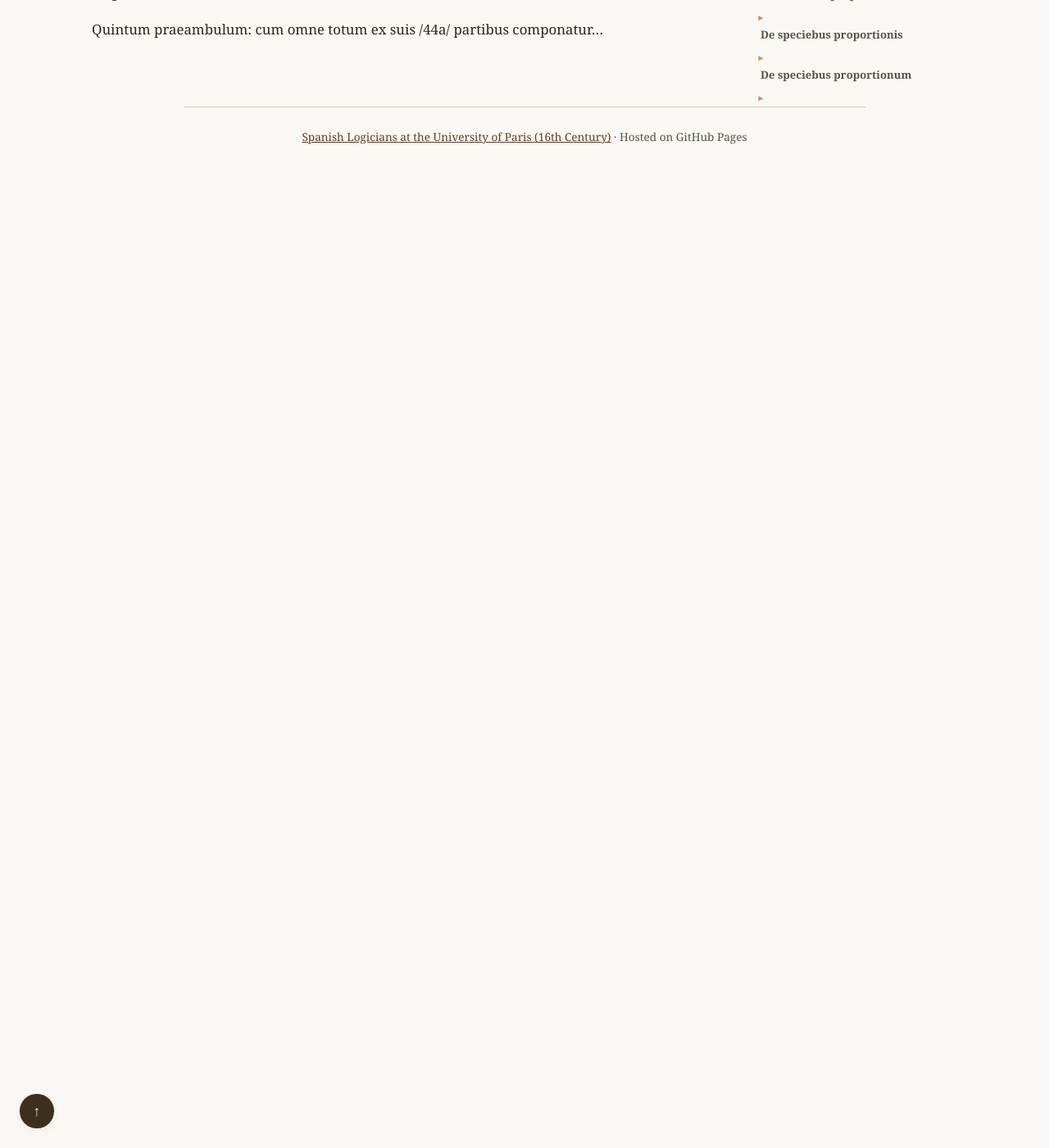
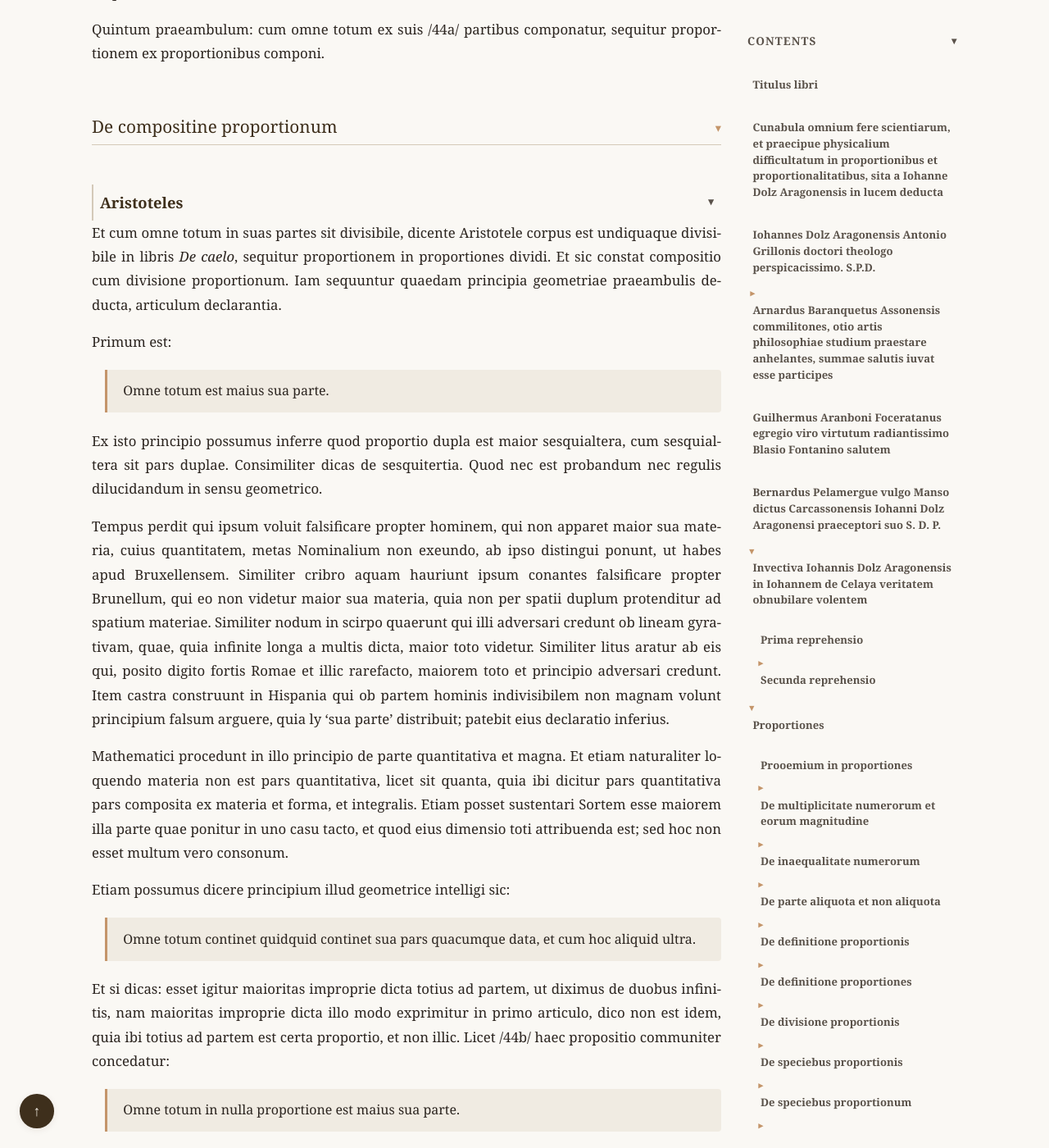
Before and after one commit to JoseBalado/Spanish-Logicians-at-the-University-of-Paris, a Jekyll site: the page built from philosophers/Juan-Dolz-del-Castellar/Cunabula-omnium-fere-scientiarum-1518.md, in a window 1280 px wide and 1400 px high, scrolled down 67786 px. Shown: the whole window at 82% size. Built offline with Jekyll 4.4.1, drawn with Linux system fonts in a browser that asks for light colours; before the commit the page ends 67989 px from its top, so only the background shows below that; some of the changed text lies outside the part shown.

Commit message:
Dolz, Cunabula page 44

```diff
--- a/cspell-latin-custom.txt
+++ b/cspell-latin-custom.txt
@@ -1156,6 +1156,7 @@ Guilhelmus
 gustativa
 gustativo
 gustativus
+gyrativam
 habilitandum
 habilitans
 habilitari
--- a/philosophers/Juan-Dolz-del-Castellar/Cunabula-omnium-fere-scientiarum-1518.md
+++ b/philosophers/Juan-Dolz-del-Castellar/Cunabula-omnium-fere-scientiarum-1518.md
@@ -1218,7 +1218,53 @@ Et propterea, praeter medium rationis, ponitur duplex medium apud mathematicos:
 
 Ideo cogita qualiter aliquotas in proportionibus accipis. Et sic, sicut proportio est pars proportionis, ita et aliquota proportio dicitur. Non tamen datur proportio quae cuiuslibet sit pars aliquota, nec etiam cuiuslibet alterius a se.
 
-Quintum praeambulum: cum omne totum ex suis /44a/ partibus componatur...
+Quintum praeambulum: cum omne totum ex suis /44a/ partibus componatur, sequitur proportionem ex proportionibus componi.
+
+## De compositine proportionum
+
+### Aristoteles
+
+Et cum omne totum in suas partes sit divisibile, dicente Aristotele corpus est undiquaque divisibile in libris *De caelo*, sequitur proportionem in proportiones dividi. Et sic constat compositio cum divisione proportionum. Iam sequuntur quaedam principia geometriae praeambulis deducta, articulum declarantia.
+
+Primum est:
+
+> Omne totum est maius sua parte.
+
+Ex isto principio possumus inferre quod proportio dupla est maior sesquialtera, cum sesquialtera sit pars duplae. Consimiliter dicas de sesquitertia. Quod nec est probandum nec regulis dilucidandum in sensu geometrico.
+
+Tempus perdit qui ipsum voluit falsificare propter hominem, qui non apparet maior sua materia, cuius quantitatem, metas Nominalium non exeundo, ab ipso distingui ponunt, ut habes apud Bruxellensem. Similiter cribro aquam hauriunt ipsum conantes falsificare propter Brunellum, qui eo non videtur maior sua materia, quia non per spatii duplum protenditur ad spatium materiae. Similiter nodum in scirpo quaerunt qui illi adversari credunt ob lineam gyrativam, quae, quia infinite longa a multis dicta, maior toto videtur. Similiter litus aratur ab eis qui, posito digito fortis Romae et illic rarefacto, maiorem toto et principio adversari credunt. Item castra construunt in Hispania qui ob partem hominis indivisibilem non magnam volunt principium falsum arguere, quia ly 'sua parte' distribuit; patebit eius declaratio inferius.
+
+Mathematici procedunt in illo principio de parte quantitativa et magna. Et etiam naturaliter loquendo materia non est pars quantitativa, licet sit quanta, quia ibi dicitur pars quantitativa pars composita ex materia et forma, et integralis. Etiam posset sustentari Sortem esse maiorem illa parte quae ponitur in uno casu tacto, et quod eius dimensio toti attribuenda est; sed hoc non esset multum vero consonum.
+
+Etiam possumus dicere principium illud geometrice intelligi sic:
+
+> Omne totum continet quidquid continet sua pars quacumque data, et cum hoc aliquid ultra.
+
+Et si dicas: esset igitur maioritas improprie dicta totius ad partem, ut diximus de duobus infinitis, nam maioritas improprie dicta illo modo exprimitur in primo articulo, dico non est idem, quia ibi totius ad partem est certa proportio, et non illic. Licet /44b/ haec propositio communiter concedatur:
+
+> Omne totum in nulla proportione est maius sua parte.
+
+Propter determinatam suae contradictoriae in ly 'proportione' in ordine ad distributionem de parte, sufficit tamen quod quacumque parte totum illa in aliqua proportione sit maius.
+
+Secundum principium:
+
+> Omne compositum ex duobus aequalibus est duplum ad quodlibet illorum, et omne compositum ex tribus aequalibus est triplum ad quodlibet illorum, et sic consequenter.
+
+Ista non opus est probare, cum luce clariora sunt. Sed si vis, sic proba: omne bis aliquid continens est duplum ad illud, ex primo articulo; omne compositum ex duobus aequalibus bis illorum unum continet; ergo est duplum ad illud. Et si velles hoc falsum apparens reddere rationibus in praeambulum praecedens similibus ductis, habes evasionis viam.
+
+Tertium principium:
+
+> Omne compositum ex duobus inaequalibus est magis quam duplum ad minus illorum, et minus quam duplum ad maius illorum.
+
+Patet: minus illorum est medietate minus, ad medietatem est adaequate duplum, ergo ad illud minus magis quam duplum. Item maius illorum est medietate maius, [et] ad medietatem est adaequate duplum, ergo [ad] illud maius minus quam duplum. Ex his sequitur:
+
+> Omne compositum esse duplum ad quamlibet suam medietatem.
+
+Quia duae medietates sunt duo aequalia; triplum ad quamlibet suam tertiam, quia tertiae sunt tria aequalia; et sic consequenter.
+
+## De denominationibus proportionum
+
+Quartum principium: refert loqui de numeris a quibus proportiones denominantur et de terminis, nam numeri non includunt fractionem nec solam unitatem, secus termini. Melius a terminis suscipitur proportionis denominatio quam a numeris. Et est advertendum non a quibuscumque numeris sumenda est proportionis denominatio inter quos reperitur, nam a proportionis denominatione, ut confestim dicemus, sumitur proportionis aequalitas vel inaequalitas. Et si a quibuscumque numeris inter quos proportio sumeretur denominatio proportionis, esset nobis umbrosum et aenigmaticum videre maioritatem proportionum, nam non posset facile cognosci quadruplam maiorem duplam, nam dupla denominaretur 16 ad 8, et quadrupla a 4 et unitate, et primi essent maiores. Et si diceres: capiam numeros quadruple maiores illis duplae quibuscumque datis, ascendendo caperem numeros duple illis maiores, nisi velles dicere quod /46a/...
 
 
 <!--
@@ -1278,5 +1324,13 @@ Page 42b: improprie ] conj. proprie (iam dictam; cf. 39a and maioritas improprie
 Page 42b: assignari ] emend. assignare
 Page 43a: maximum et medium ] emend. maximum et minimum (cf. 8 ad 6 among the parts)
 Page 43a: 7 ad 5 ] transp. 5 ad 7
+Page 44a: scirpo ] emend. cyrpo
+Page 44a: gyrativam ] emend. girativam
+Page 44b: propositio ] emend. ꝓportio (the proposition omne totum in nulla proportione est maius sua parte)
+Page 44b: terminis, termini ] conj. teris, teri
+Page 44b: 16 ] emend. 6 (dupla; cf. primi essent maiores)
+Page 44b: quadruplo ] emend. quadruple
+Page 44b: duplae ] emend. duple
+Page 44b: duplae ] emend. duple
 
 -->
```
